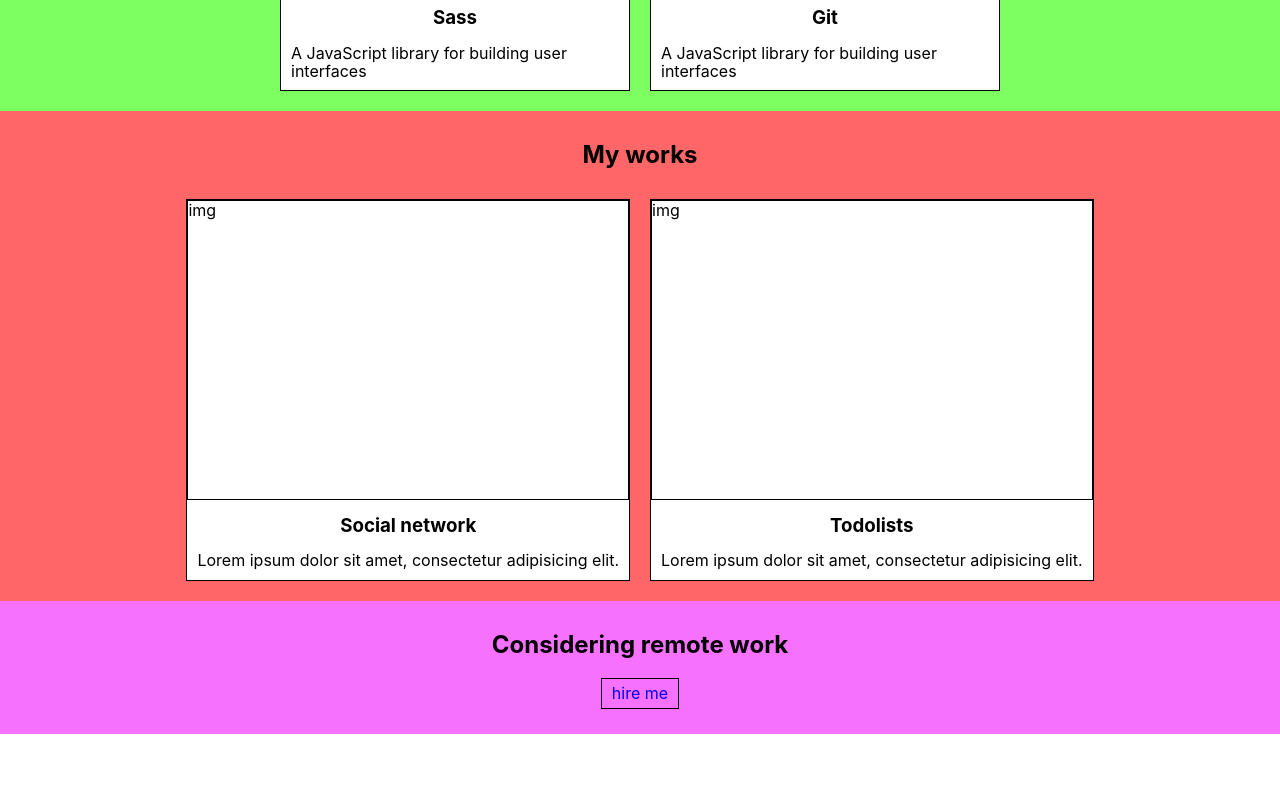
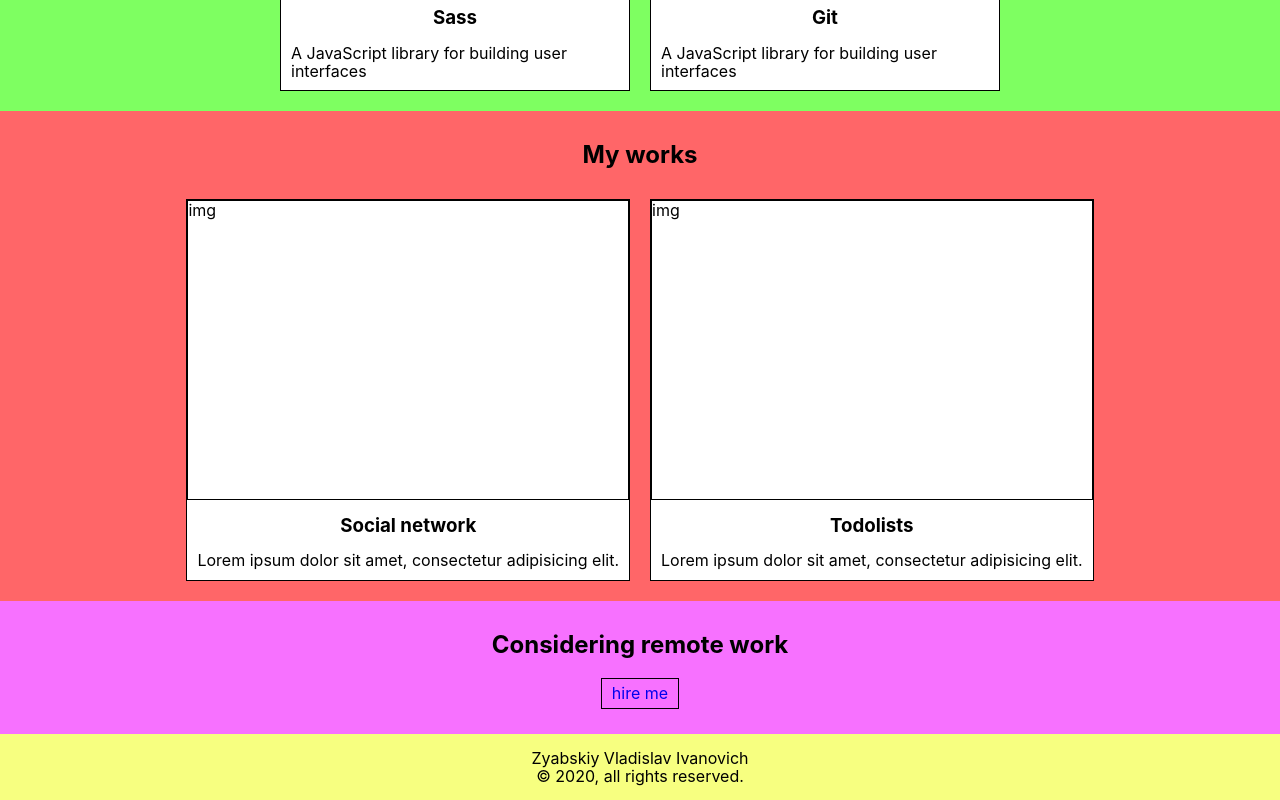
Before and after one commit to vladzyabs/portfolio-tmp, a React (Create React App) app: page / in a window 1280 px wide. Shown: the part 1335-2135 px from the top of the page. Before the commit the page ends 2069 px from the top, so only its background shows below. Built offline with nearby package versions, Linux system fonts and the light colour scheme.

Commit message:
added sample Footer

```diff
--- a/src/App.tsx
+++ b/src/App.tsx
@@ -5,6 +5,7 @@ import {Main} from './components/Main/Main'
 import {Skills} from './components/Skills/Skills'
 import {Works} from './components/Works/Works'
 import {Banner} from './components/Banner/Banner'
+import {Footer} from './components/Footer/Footer'
 
 function App() {
    return (
@@ -14,6 +15,7 @@ function App() {
          <Skills/>
          <Works/>
          <Banner/>
+         <Footer/>
       </div>
    )
 }
--- /dev/null
+++ b/src/components/Footer/Footer.module.scss
@@ -0,0 +1,13 @@
+@import "../style/container";
+
+.footer {
+  background: #f7ff80;
+  padding: 15px 0;
+}
+
+.container {
+  @extend %container;
+  display: flex;
+  flex-direction: column;
+  align-items: center;
+}
--- /dev/null
+++ b/src/components/Footer/Footer.tsx
@@ -0,0 +1,15 @@
+import React from 'react'
+import styles from './Footer.module.scss'
+
+type FooterPropsType = {}
+
+export function Footer(props: FooterPropsType) {
+   return (
+      <footer className={styles.footer}>
+         <div className={styles.container}>
+            <div>Zyabskiy Vladislav Ivanovich</div>
+            <div>&copy; 2020, all rights reserved.</div>
+         </div>
+      </footer>
+   )
+}
```
